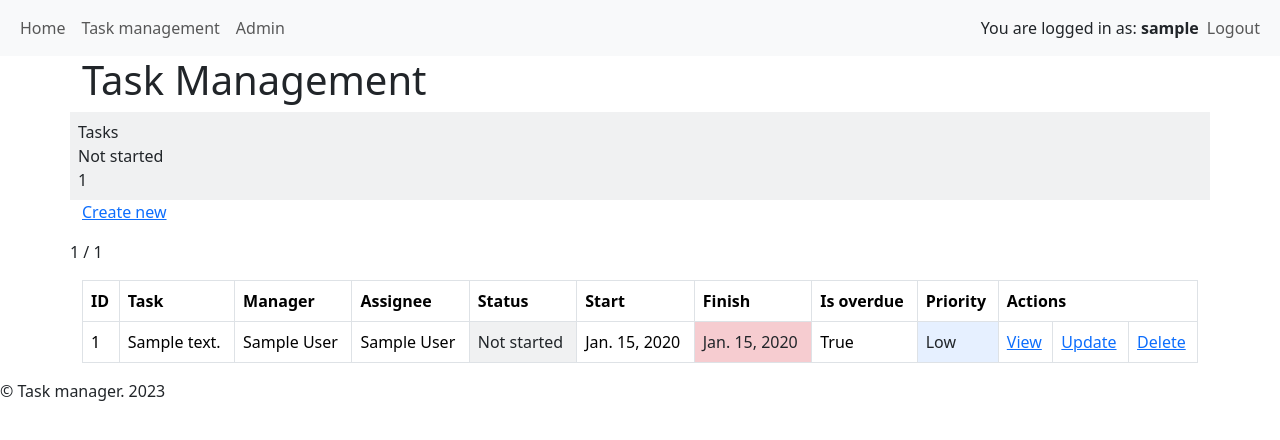
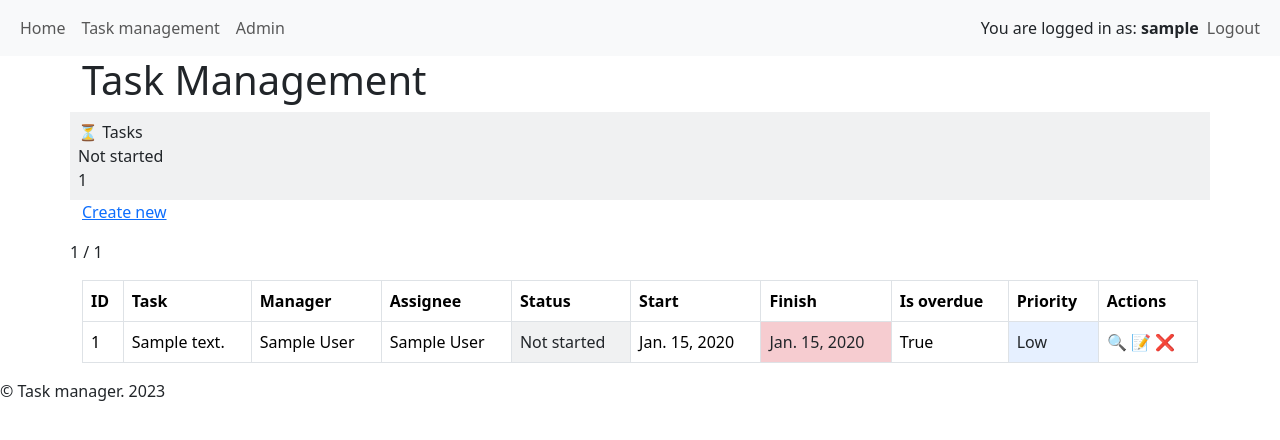
Before and after one commit to bro256/django03, a Django app: page /tasks/ in a window 1280 px wide. Shown: the top 440 px of the page. Run offline with Django 4.2, Linux system fonts and the light colour scheme; a user stored in the database is signed in; tables that the repository leaves empty hold one stand-in row (values such as "Sample post"); some libraries are stand-ins or nearby versions.

Commit message:
some more styling

```diff
--- a/django03/task_manager/static/css/style.css
+++ b/django03/task_manager/static/css/style.css
@@ -15,3 +15,7 @@
   box-sizing: border-box;
   margin-bottom: 10px;
 }
+
+.no-underline-links a {
+  text-decoration: none;
+}
--- a/django03/task_manager/templates/task_manager/task_list.html
+++ b/django03/task_manager/templates/task_manager/task_list.html
@@ -8,9 +8,19 @@
 </div>
 <div class="row">
     {% for count in task_counts %}
-    <div class="col {% if count.status == 0 %}bg-secondary p-2 text-dark bg-opacity-10{% elif count.status == 1 %}bg-success p-2 text-dark bg-opacity-25{% elif count.status == 2 %}bg-primary p-2 text-dark bg-opacity-25{% elif count.status == 3 %}bg-danger p-2 text-dark bg-opacity-25{% elif count.status == 4 %}bg-success p-2 text-dark bg-opacity-50{% endif %}">Tasks</br>{{ count.status_display }}</br>{{ count.count }}</div>
-
-
+    <div class="col {% if count.status == 0 %}bg-secondary p-2 text-dark bg-opacity-10
+        {% elif count.status == 1 %}bg-success p-2 text-dark bg-opacity-25
+        {% elif count.status == 2 %}bg-primary p-2 text-dark bg-opacity-25
+        {% elif count.status == 3 %}bg-danger p-2 text-dark bg-opacity-25
+        {% elif count.status == 4 %}bg-success p-2 text-dark bg-opacity-50
+        {% endif %}">
+        {% if count.status == 0 %}&#9203;
+        {% elif count.status == 1 %}&rarrw;
+        {% elif count.status == 2 %}&#9940;
+        {% elif count.status == 3 %}&#10060;
+        {% elif count.status == 4 %}&#9989;{% endif %}
+        Tasks<br>{{ count.status_display }}<br>{{ count.count }}
+    </div>
     {% endfor %}
 </div>
 <div class="row">
@@ -50,10 +60,15 @@
                 <td>{{ task.is_overdue }}</td>
                 {% comment %} <td>{{ task.get_priority_display }}</td> {% endcomment %}
                 <td class="{% if task.priority == 1 %}bg-primary p-2 text-dark bg-opacity-10{% elif task.priority == 2 %}bg-primary p-2 text-dark bg-opacity-25{% elif task.priority == 3 %}bg-primary p-2 text-dark bg-opacity-50{% elif task.priority == 4 %}bg-primary p-2 text-white bg-opacity-75{% endif %}">{{ task.get_priority_display }}</td>
-                <td><a href="{% url 'task_detail' task.pk %}">View</a></td>
+
+                <td class="no-underline-links">
+                    <a href="{% url 'task_detail' task.pk %}">&#128269;</a>
+                    <a href="{% url 'task_update' task.pk %}">&#128221;</a>
+                    {% if task.owner.username == user.username %}<a href="{% url 'task_delete' task.pk %}">&#10060;</a>{% endif %}
+                </td>
                 {% comment %} <td><a href="{% url 'task_detail' task.pk %}">Update status</a></td> {% endcomment %}
-                <td><a href="{% url 'task_update' task.pk %}">Update</a></td>
-                <td>{% if task.owner.username == user.username %}<a href="{% url 'task_delete' task.pk %}">Delete</a>{% endif %}</td>
+                {% comment %} <td><a href="{% url 'task_update' task.pk %}">&#128221;</a></td>
+                <td>{% if task.owner.username == user.username %}<a href="{% url 'task_delete' task.pk %}">&#10060;</a>{% endif %}</td>  {% endcomment %}
             </tr>
             {% comment %} {% endif %} {% endcomment %}
         {% endfor %}
```
